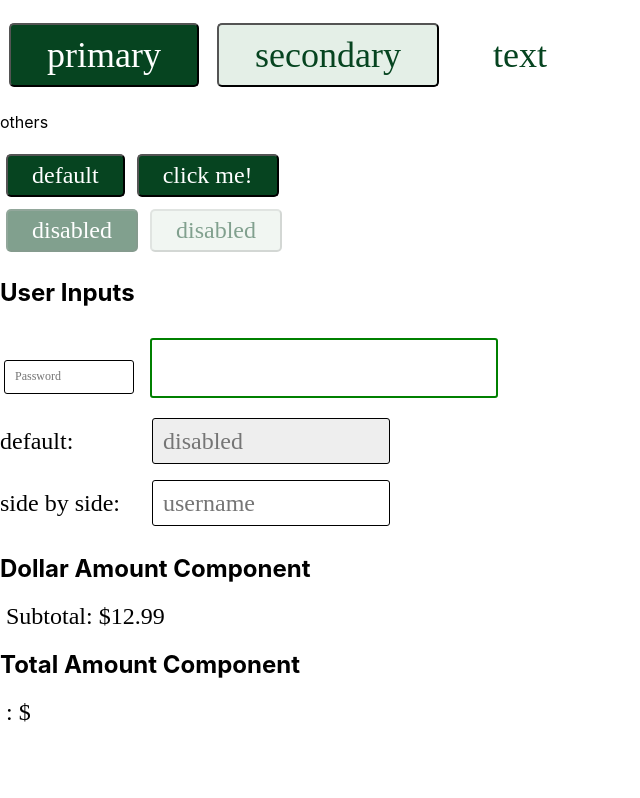
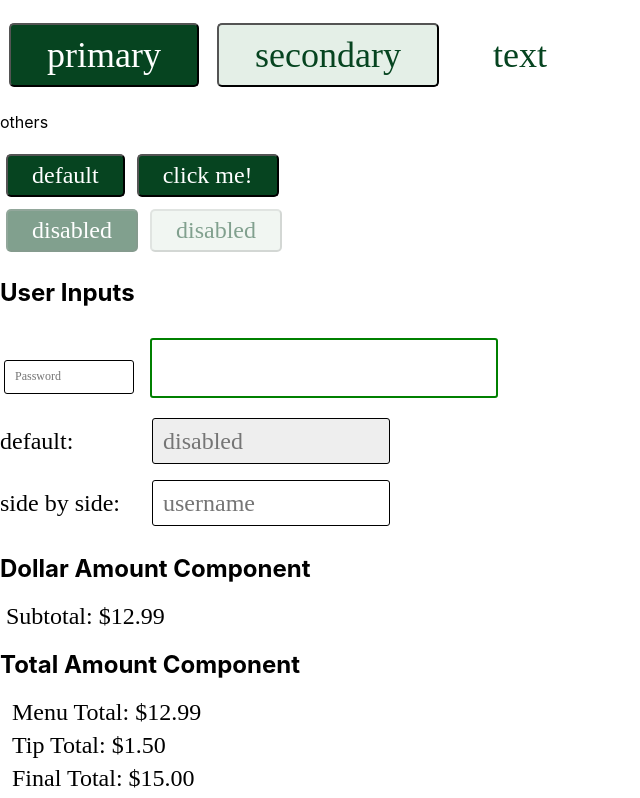
Before and after one commit to acchiang/cpsc-455-project, a React (Create React App) app: page / in a window 1280 px wide. Shown: the part 464-1262 px from the top of the page, without its empty margins (0-640 px from the left). Before the commit the page ends 1196 px from the top, so only its background shows below. Built offline with nearby package versions, Linux system fonts and the light colour scheme.

Commit message:
fix: renders entire component

```diff
--- a/src/pages/Charcuterie.js
+++ b/src/pages/Charcuterie.js
@@ -3,7 +3,7 @@ import TextIcon from 'components/TextIcon'
 import Button from 'components/Button'
 import Input from "components/Input";
 import DollarAmount from "components/DollarAmount";
-import TotalAmount from "components/DollarAmount";
+import TotalAmount from "components/TotalAmount";
 
 function Charcuterie({ children }) {
   return (
@@ -50,7 +50,8 @@ function Charcuterie({ children }) {
       <TotalAmount
         size={"medium"}
         menuAmount={"12.99"}
-        tipAmount={"1.50"}/>
+        tipAmount={"1.50"}
+        finalAmount={"15.00"}/>
     </Theme>
   );
 }
```
